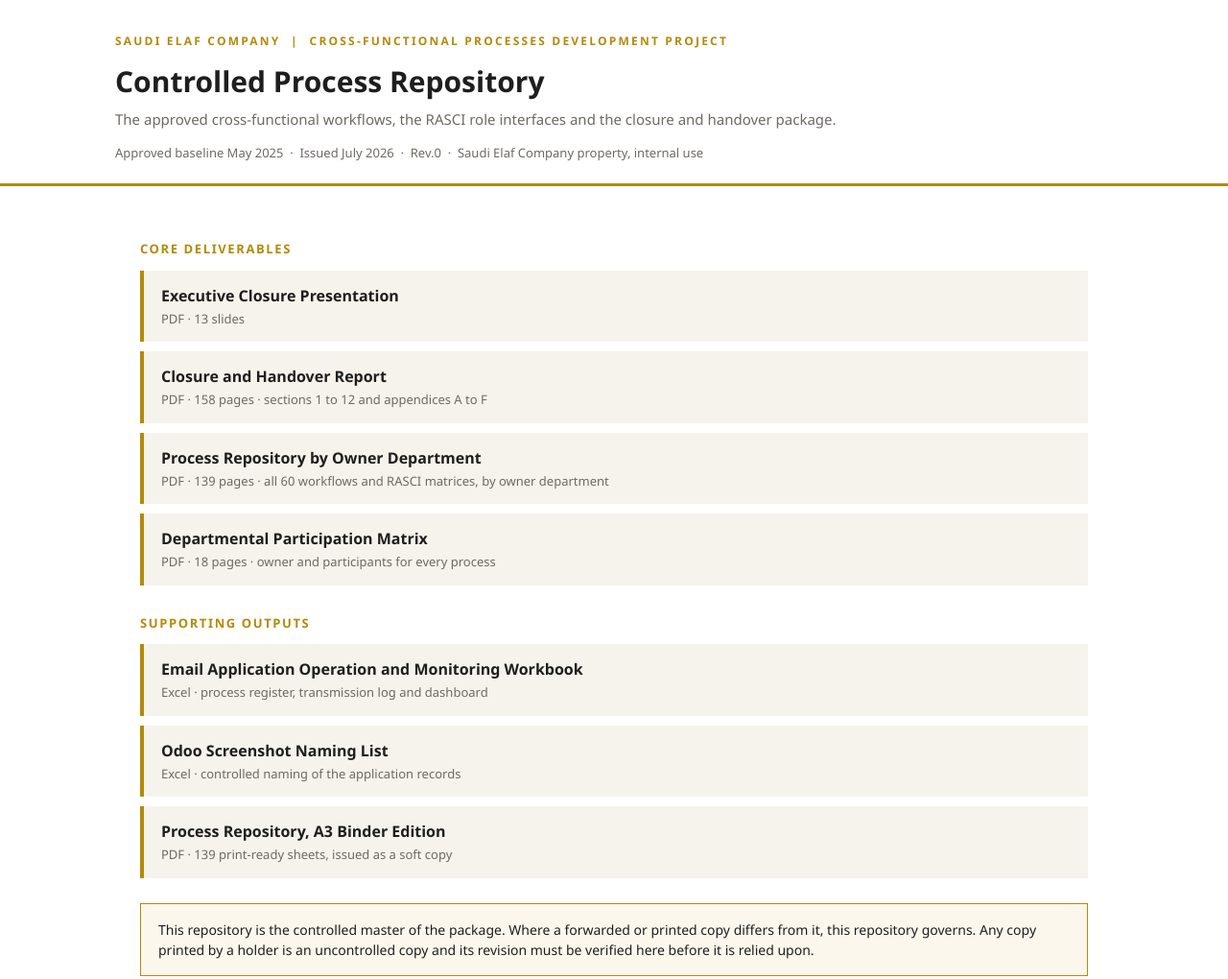
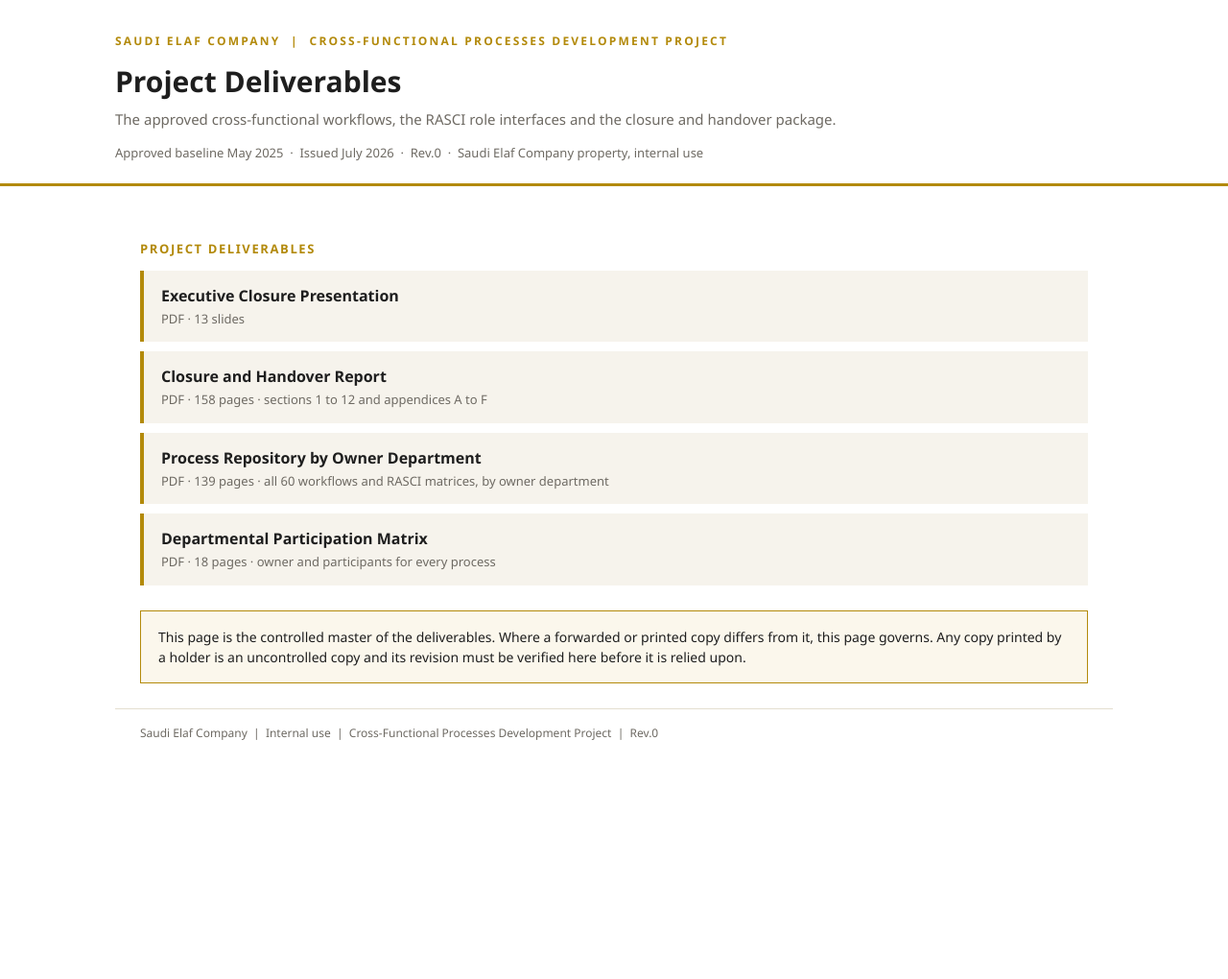
Before and after one commit to Amr7adary/Saudi-Elaf-Processes-Project-Deliverables, a plain HTML site: page index.html in a window 1280 px wide. Shown: the top 1020 px of the page at 96% size. After the commit the page ends 813 px from the top, so only its background shows below. Drawn offline with Linux system fonts and the light colour scheme.

Commit message:
Update index.html

```diff
--- a/index.html
+++ b/index.html
@@ -34,14 +34,14 @@
 <header>
   <div class="wrap">
     <div class="kicker">Saudi Elaf Company &nbsp;|&nbsp; Cross-Functional Processes Development Project</div>
-    <h1>Controlled Process Repository</h1>
+    <h1>Project Deliverables</h1>
     <div class="sub">The approved cross-functional workflows, the RASCI role interfaces and the closure and handover package.</div>
     <div class="meta">Approved baseline May 2025 &nbsp;·&nbsp; Issued July 2026 &nbsp;·&nbsp; Rev.0 &nbsp;·&nbsp; Saudi Elaf Company property, internal use</div>
   </div>
 </header>
 
 <main class="wrap">
-  <h2>Core deliverables</h2>
+  <h2>Project deliverables</h2>
   <ul>
     <li><a href="Saudi Elaf Closure and Handover Presentation.pdf">Executive Closure Presentation</a>
         <span>PDF · 13 slides</span></li>
@@ -53,19 +53,9 @@
         <span>PDF · 18 pages · owner and participants for every process</span></li>
   </ul>
 
-  <h2>Supporting outputs</h2>
-  <ul>
-    <li><a href="Saudi Elaf Email Application Operation Workbook.xlsx">Email Application Operation and Monitoring Workbook</a>
-        <span>Excel · process register, transmission log and dashboard</span></li>
-    <li><a href="Saudi Elaf Odoo Screenshot Naming List.xlsx">Odoo Screenshot Naming List</a>
-        <span>Excel · controlled naming of the application records</span></li>
-    <li><a href="Saudi Elaf Process Repository A3 Binder Edition.pdf">Process Repository, A3 Binder Edition</a>
-        <span>PDF · 139 print-ready sheets, issued as a soft copy</span></li>
-  </ul>
-
   <div class="note">
-    This repository is the controlled master of the package. Where a forwarded or printed copy differs
-    from it, this repository governs. Any copy printed by a holder is an uncontrolled copy and its
+    This page is the controlled master of the deliverables. Where a forwarded or printed copy differs
+    from it, this page governs. Any copy printed by a holder is an uncontrolled copy and its
     revision must be verified here before it is relied upon.
   </div>
 </main>
```
